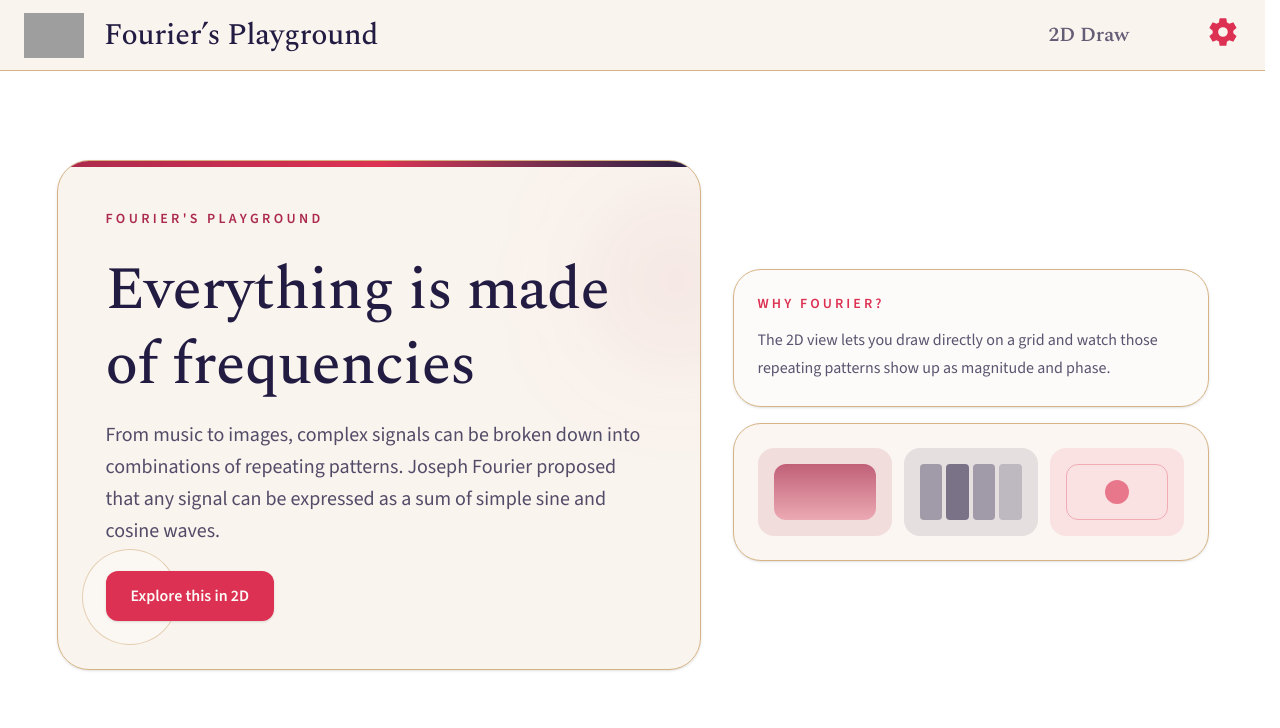
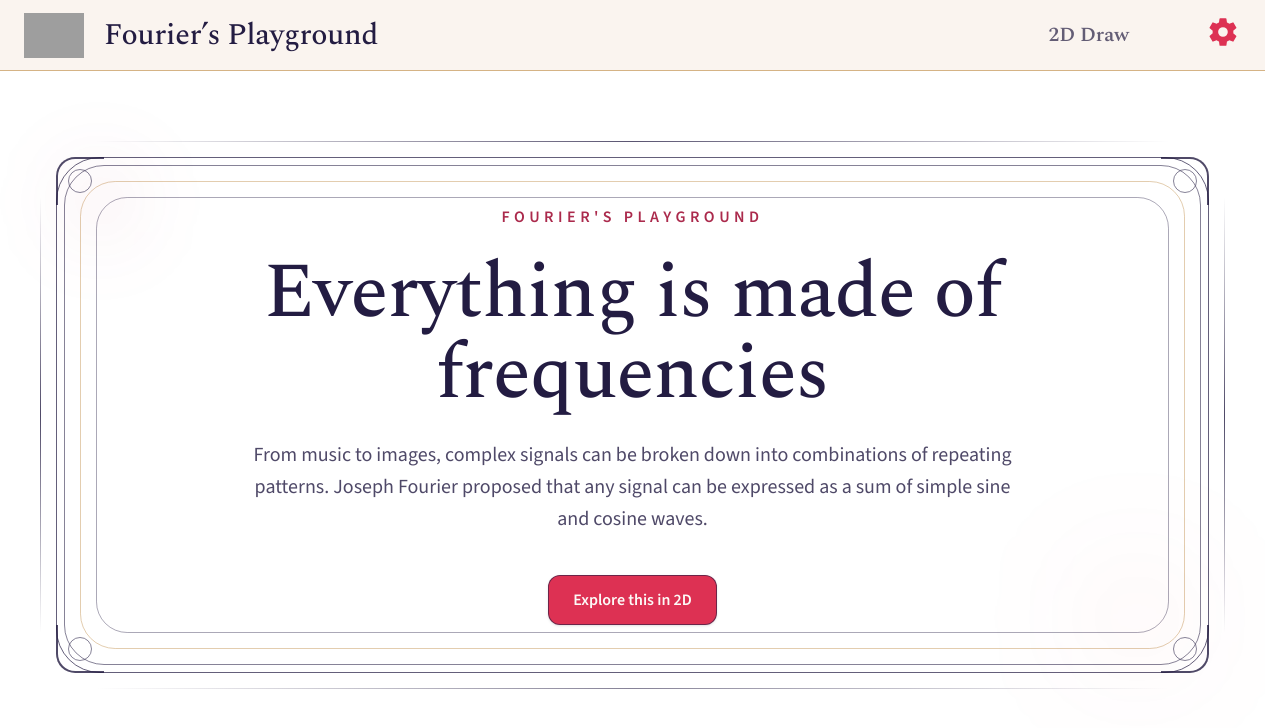
Before and after one commit to cassidyjennings/ft-visualizer, a Next.js app: page / in a window 1280 px wide. Shown: the top 728 px of the page. Built offline with nearby package versions, Linux system fonts and the light colour scheme; grey boxes are pictures that could not be loaded.

Commit message:
Home page V2

```diff
--- a/src/app/page.tsx
+++ b/src/app/page.tsx
@@ -2,23 +2,31 @@ import Link from "next/link";
 
 export default function HomePage() {
   return (
-    <div className="mx-auto flex min-h-[calc(100vh-10rem)] w-full max-w-6xl items-center">
-      <section className="grid w-full gap-8 lg:grid-cols-[minmax(0,1.15fr)_minmax(280px,0.85fr)] lg:items-center">
-        <div className="relative overflow-hidden rounded-[2rem] border border-border bg-card/85 p-8 shadow-sm sm:p-10 lg:p-12">
-          <div className="absolute inset-x-0 top-0 h-1.5 bg-gradient-to-r from-brand via-brand-2 to-brand-3" />
-          <div className="absolute -right-12 top-12 h-36 w-36 rounded-full bg-brand/10 blur-3xl" />
-          <div className="absolute bottom-6 left-6 h-24 w-24 rounded-full border border-border/60 bg-muted/60" />
+    <div className="mx-auto flex min-h-[calc(100vh-10rem)] w-full max-w-7xl items-center">
+      <section className="relative w-full py-10 sm:py-14 lg:py-20">
+        <div className="pointer-events-none absolute inset-4 rounded-[2.75rem] border border-frame-trim/70 lg:inset-8" />
+        <div className="pointer-events-none absolute inset-6 rounded-[2.5rem] border border-frame-accent/55 lg:inset-10" />
+        <div className="pointer-events-none absolute inset-8 rounded-[2.2rem] border border-border/65 lg:inset-14" />
+        <div className="pointer-events-none absolute inset-10 rounded-[1.95rem] border border-frame-accent/38 lg:inset-[4.5rem]" />
 
-          <div className="relative space-y-6">
-            <p className="text-sm font-semibold uppercase tracking-[0.24em] text-brand">
+        <div className="pointer-events-none absolute inset-x-18 top-4 hidden h-px bg-gradient-to-r from-transparent via-frame-accent/75 to-transparent lg:block" />
+        <div className="pointer-events-none absolute inset-x-18 bottom-4 hidden h-px bg-gradient-to-r from-transparent via-frame-accent/55 to-transparent lg:block" />
+        <div className="pointer-events-none absolute left-4 top-18 hidden h-[calc(100%-9rem)] w-px bg-gradient-to-b from-transparent via-frame-trim/80 to-transparent lg:block" />
+        <div className="pointer-events-none absolute right-4 top-18 hidden h-[calc(100%-9rem)] w-px bg-gradient-to-b from-transparent via-frame-trim/80 to-transparent lg:block" />
+
+        <div className="pointer-events-none absolute left-10 top-10 h-18 w-18 rounded-full border border-brand/18 bg-brand/8 blur-2xl" />
+        <div className="pointer-events-none absolute bottom-10 right-14 h-24 w-24 rounded-full border border-brand-2/16 bg-brand-2/8 blur-3xl" />
+
+        <div className="relative mx-auto flex max-w-4xl flex-col items-center text-center">
+          <p className="text-sm font-semibold uppercase tracking-[0.28em] text-brand sm:text-base">
             Fourier&apos;s Playground
           </p>
 
-            <div className="space-y-4">
-              <h1 className="max-w-4xl text-4xl leading-tight text-fg sm:text-5xl lg:text-6xl">
+          <div className="mt-6 space-y-6">
+            <h1 className="text-4xl leading-[1.04] text-fg sm:text-5xl lg:text-[4.85rem]">
               Everything is made of frequencies
             </h1>
-              <p className="max-w-3xl text-lg leading-8 text-fg/78 sm:text-xl">
+            <p className="mx-auto max-w-3xl text-lg leading-8 text-fg/80 sm:text-xl">
               From music to images, complex signals can be broken down into
               combinations of repeating patterns. Joseph Fourier proposed that
               any signal can be expressed as a sum of simple sine and cosine
@@ -26,47 +34,40 @@ export default function HomePage() {
             </p>
           </div>
 
+          <div className="mt-10">
             <Link
               href="/draw"
-              className="inline-flex items-center justify-center rounded-xl border border-transparent bg-brand-2 px-6 py-3 text-base font-semibold text-brand-contrast shadow-sm transition hover:bg-brand active:scale-[0.98]"
+              className="inline-flex items-center justify-center rounded-xl border border-frame-accent/60 bg-brand-2 px-6 py-3 text-base font-semibold text-brand-contrast shadow-sm transition hover:bg-brand active:scale-[0.98]"
             >
               Explore this in 2D
             </Link>
           </div>
         </div>
 
-        <aside className="grid gap-4">
-          <div className="rounded-[1.75rem] border border-border bg-muted/70 p-6 shadow-sm">
-            <p className="text-sm font-semibold uppercase tracking-[0.22em] text-brand-2">
-              Why Fourier?
-            </p>
-            <p className="mt-3 text-base leading-7 text-fg/75">
-              The 2D view lets you draw directly on a grid and watch those
-              repeating patterns show up as magnitude and phase.
-            </p>
-          </div>
-
-          <div className="rounded-[1.75rem] border border-border bg-card/70 p-6 shadow-sm">
-            <div className="grid grid-cols-3 gap-3">
-              <div className="rounded-2xl bg-brand/12 p-4">
-                <div className="h-14 rounded-xl bg-gradient-to-b from-brand/70 to-brand-2/30" />
-              </div>
-              <div className="rounded-2xl bg-brand-3/10 p-4">
-                <div className="grid h-14 grid-cols-4 gap-1">
-                  <span className="rounded bg-brand-3/35" />
-                  <span className="rounded bg-brand-3/55" />
-                  <span className="rounded bg-brand-3/35" />
-                  <span className="rounded bg-brand-3/20" />
+        <div className="pointer-events-none absolute left-8 top-8 hidden lg:block">
+          <div className="relative h-14 w-14">
+            <div className="absolute left-0 top-0 h-12 w-12 rounded-tl-[1.2rem] border-l-2 border-t-2 border-frame-accent/80" />
+            <div className="absolute left-3 top-3 h-6 w-6 rounded-full border border-frame-trim/55" />
           </div>
         </div>
-              <div className="rounded-2xl bg-brand-2/10 p-4">
-                <div className="flex h-14 items-center justify-center rounded-xl border border-brand-2/30">
-                  <span className="h-6 w-6 rounded-full bg-brand-2/60" />
+        <div className="pointer-events-none absolute right-8 top-8 hidden lg:block">
+          <div className="relative h-14 w-14">
+            <div className="absolute right-0 top-0 h-12 w-12 rounded-tr-[1.2rem] border-r-2 border-t-2 border-frame-accent/80" />
+            <div className="absolute right-3 top-3 h-6 w-6 rounded-full border border-frame-trim/55" />
           </div>
         </div>
+        <div className="pointer-events-none absolute bottom-8 left-8 hidden lg:block">
+          <div className="relative h-14 w-14">
+            <div className="absolute bottom-0 left-0 h-12 w-12 rounded-bl-[1.2rem] border-b-2 border-l-2 border-frame-accent/80" />
+            <div className="absolute bottom-3 left-3 h-6 w-6 rounded-full border border-frame-trim/55" />
           </div>
         </div>
-        </aside>
+        <div className="pointer-events-none absolute bottom-8 right-8 hidden lg:block">
+          <div className="relative h-14 w-14">
+            <div className="absolute bottom-0 right-0 h-12 w-12 rounded-br-[1.2rem] border-b-2 border-r-2 border-frame-accent/80" />
+            <div className="absolute bottom-3 right-3 h-6 w-6 rounded-full border border-frame-trim/55" />
+          </div>
+        </div>
       </section>
     </div>
   );
```
Lines whose indentation alone changed are shown as unchanged.
